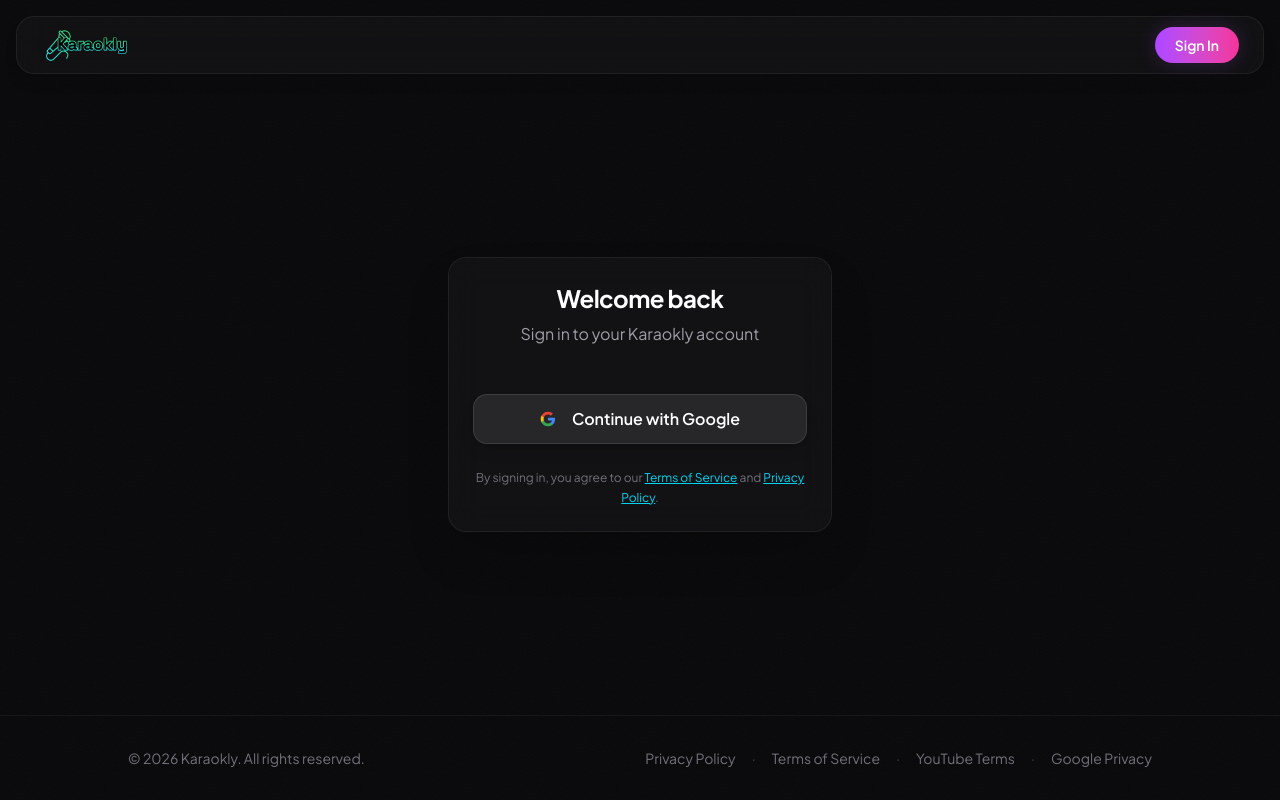
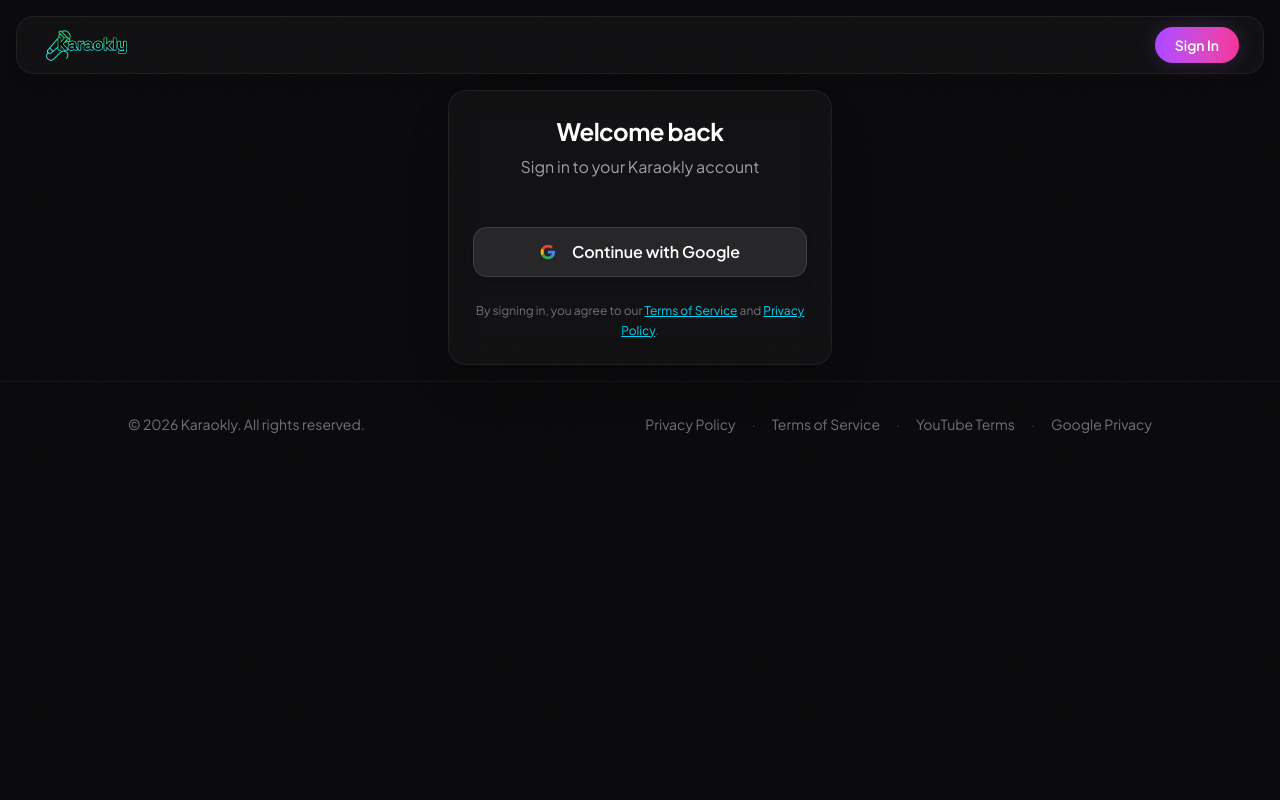
Before and after one commit to alextheradu/karaokly, a Next.js app: page /login in a window 1280 px wide. Built offline with nearby package versions, Linux system fonts and the light colour scheme; no server answers.

Commit message:
feat: remove header from landing page, add footer to all pages
- Move landing page out of (public) route group so it has no header
- Strip PublicFooter from (public) layout (no longer needed there)
- Add PublicFooter to root layout so it appears on every page

```diff
--- a/src/app/(public)/layout.tsx
+++ b/src/app/(public)/layout.tsx
@@ -1,6 +1,4 @@
-// src/app/(public)/layout.tsx
 import { PublicHeader } from "@/components/layout/PublicHeader"
-import { PublicFooter } from "@/components/layout/PublicFooter"
 
 export default function PublicLayout({
   children,
@@ -8,12 +6,11 @@
   children: React.ReactNode
 }) {
   return (
-    <div className="flex flex-col min-h-screen">
+    <>
       <PublicHeader />
       <main className="flex flex-col flex-1">
         {children}
       </main>
-      <PublicFooter />
-    </div>
+    </>
   )
 }
--- a/src/app/layout.tsx
+++ b/src/app/layout.tsx
@@ -2,6 +2,7 @@
 import { Plus_Jakarta_Sans, Geist_Mono } from "next/font/google"
 import { SessionProvider } from "@/components/providers/SessionProvider"
 import { Toaster } from "@/components/ui/sonner"
+import { PublicFooter } from "@/components/layout/PublicFooter"
 import "./globals.css"
 
 const display = Plus_Jakarta_Sans({
@@ -35,6 +36,7 @@
           {children}
           <Toaster position="bottom-right" richColors />
         </SessionProvider>
+        <PublicFooter />
       </body>
     </html>
   )
```
Also changed, not shown: src/app/page.tsx (renamed from src/app/(public)/page.tsx).
